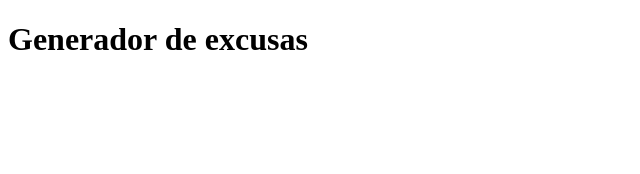
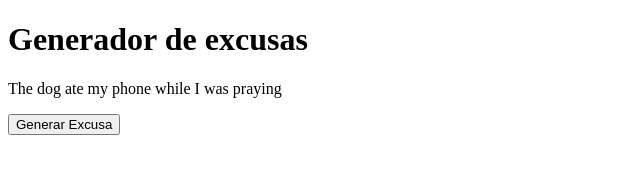
Before and after one commit to 4GeeksAcademy/carlos-generadorexcusas, a plain HTML site: page index.html in a window 1280 px wide. Shown: the whole page, without its empty margins (0-640 px from the left). Drawn offline with Linux system fonts and the light colour scheme.

Commit message:
Update index.html
Actualizar código para que muestre las excusas en la página y no la consola

```diff
--- a/index.html
+++ b/index.html
@@ -7,6 +7,8 @@
 </head>
 <body>
     <h1>Generador de excusas</h1>
+    <p id="excuse">Aquí aparecerá tu excusa</p>
+    <button onclick="mostrarExcusa()">Generar Excusa</button>
     <script src="add.js"></script>
 </body>
 </html>
```
